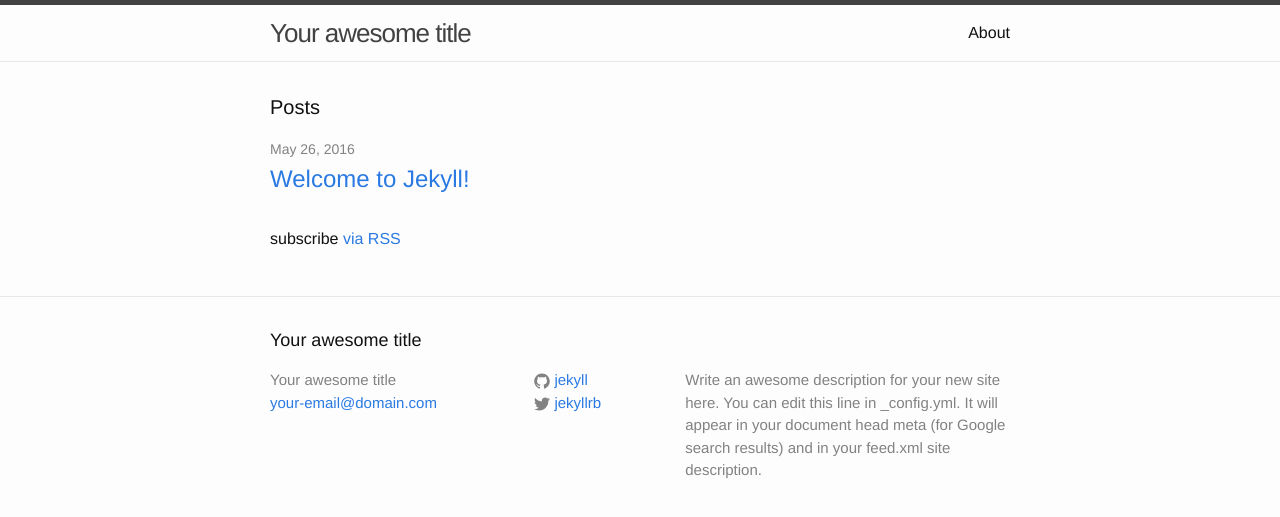
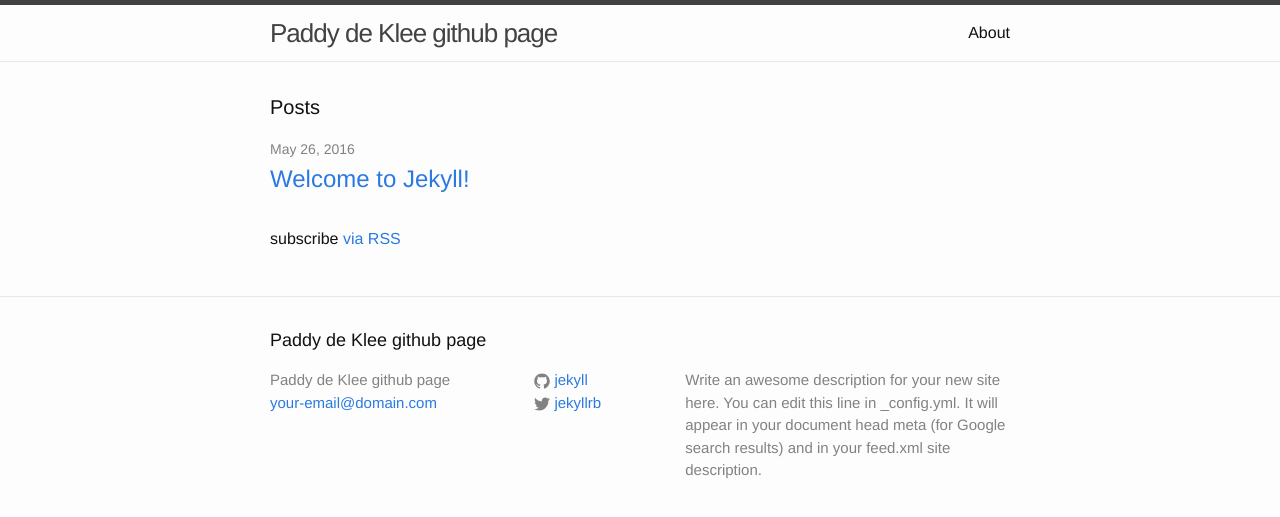
Before and after one commit to paddydeklee/paddydeklee.github.io, a Jekyll site: the page built from index.html, in a window 1280 px wide. Shown: the top 517 px of the page. Built offline with Jekyll 4.4.1, drawn with Linux system fonts in a browser that asks for light colours.

Commit message:
Update _config.yml

```diff
--- a/_config.yml
+++ b/_config.yml
@@ -6,7 +6,7 @@
 # 'jekyll serve'. If you change this file, please restart the server process.
 
 # Site settings
-title: Your awesome title
+title: Paddy de Klee github page
 email: your-email@domain.com
 description: > # this means to ignore newlines until "baseurl:"
   Write an awesome description for your new site here. You can edit this
```
